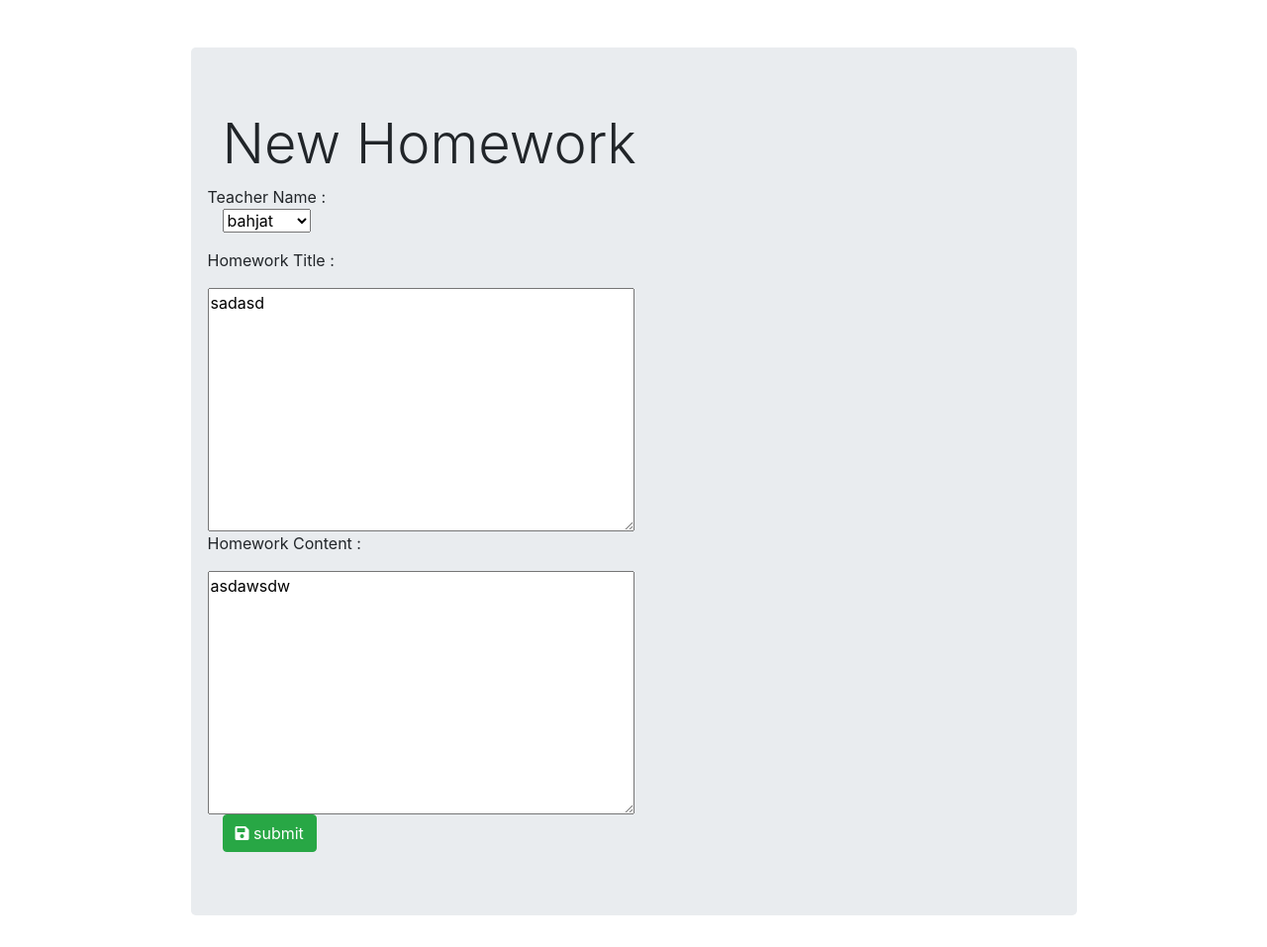
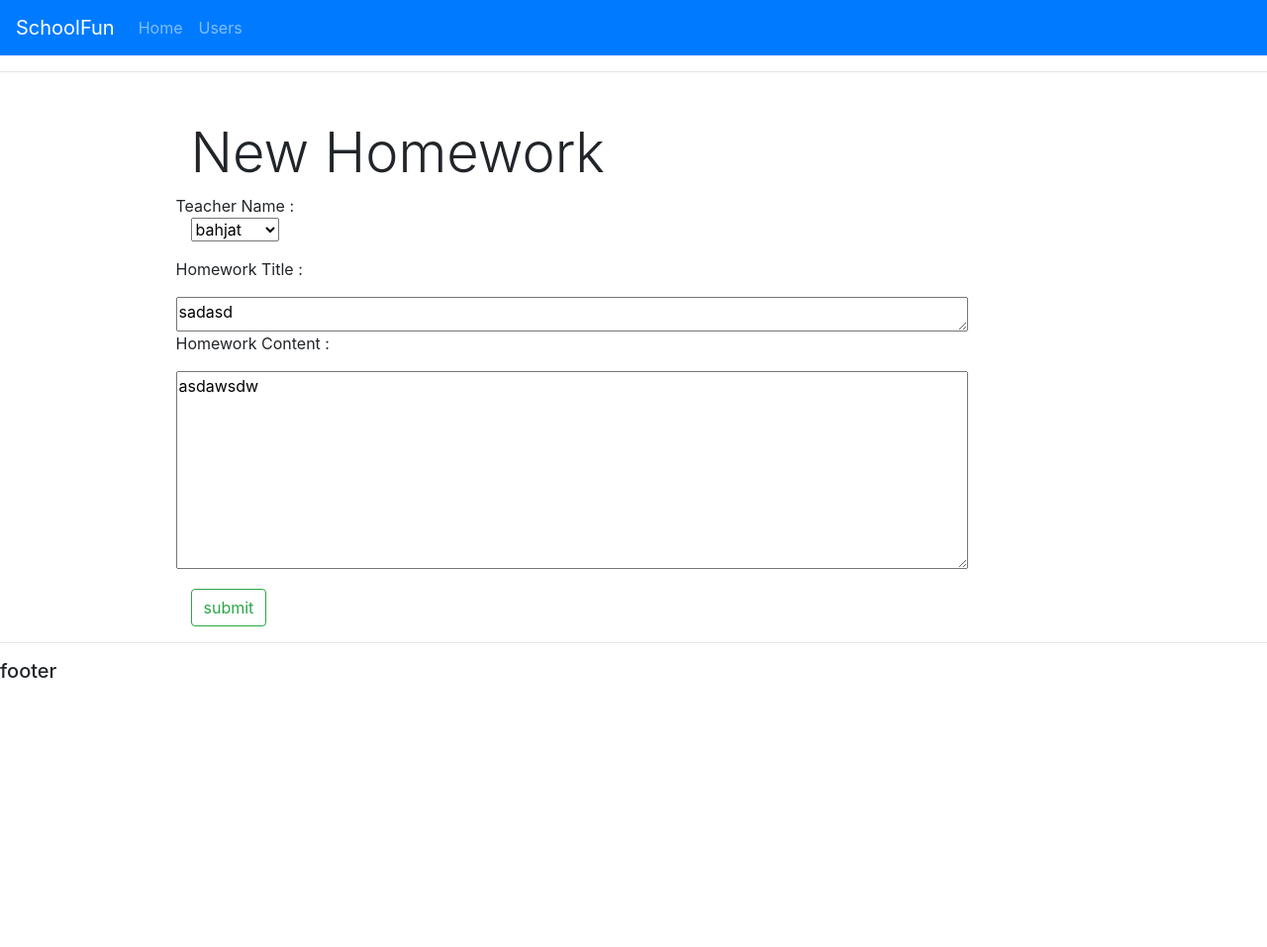
Before and after one commit to amarhbaneen/BS_PM2021_TEAM_7, a Django app: a page that uses App/templates/homework_templates/homework_form.html in a window 1280 px wide. Shown: the whole page at 99% size. After the commit the page ends 685 px from the top, so only its background shows below. Run offline with Django 3.2, Linux system fonts and the light colour scheme; data comes from the database, SQL or seed files in the repository; both versions use the stored data as it was before the commit; some libraries are stand-ins or nearby versions.

Commit message:
changed frontend

```diff
--- a/App/admin.py
+++ b/App/admin.py
@@ -12,3 +12,4 @@ admin.site.register(TeacherMessage)
 admin.site.register(Grade)
 admin.site.register(Studies)
 admin.site.register(StudiesStudent)
+admin.site.register(Bugreport)
--- a/App/models.py
+++ b/App/models.py
@@ -96,3 +96,11 @@ class TeacherMessage(models.Model):
 
     def __str__(self):
         return self.messageTitle + self.teacher.__str__()
+
+
+class Bugreport(models.Model):
+    user = models.ForeignKey(User, on_delete=models.CASCADE)
+    bugContent = models.TextField()
+
+    def __str__(self):
+        return self.bugContent
--- a/App/templates/homework_templates/homework_form.html
+++ b/App/templates/homework_templates/homework_form.html
@@ -1,20 +1,28 @@
-<!DOCTYPE html>
-<html lang="en">
+{% extends 'base.html' %}
+{% block content %}
+    <style>
+    #id_homeWorkContent
+ {
+    width: 800px;
+    height: 200px;
+}
 
-<head>
-    <meta charset="UTF-8">
-    <meta name="viewport" content="width=device-width, initial-scale=1.0">
-    <meta http-equiv="X-UA-Compatible" content="ie=edge">
-    <title>Teacher Page</title>
-    <link rel="stylesheet" href="https://stackpath.bootstrapcdn.com/bootstrap/4.3.1/css/bootstrap.min.css"
-        integrity="sha384-ggOyR0iXCbMQv3Xipma34MD+dH/1fQ784/j6cY/iJTQUOhcWr7x9JvoRxT2MZw1T" crossorigin="anonymous">
-    <link rel="stylesheet" href="https://cdnjs.cloudflare.com/ajax/libs/font-awesome/5.11.2/css/all.min.css">
-</head>
+        #id_homeWorkTitle
+ {
+    width: 800px;
+    height: 35px;
+}
+        #submit_btn
+        {
+            margin-top: 20px;
+        }
 
-<body>
+    </style>
+
+
     <div class="container">
         <div class="col-md-10 offset-md-1 mt-5">
-            <div class="jumbotron">
+
                 <h1 class="display-4">New Homework </h1>
 
 
@@ -48,24 +56,12 @@
                      </div>
 
 
-                            <button type="submit" class="btn btn-success " style="position: center"><i class="fas fa-save"></i> submit</button>
+                            <button type="submit" class="btn btn-outline-success " style="position: center" id="submit_btn"><i class="fas fa-save"></i> submit</button>
                      </form>
 
 
             </div>
-        </div>
+
     </div>
 
-
-    <script src="https://code.jquery.com/jquery-3.3.1.slim.min.js"
-        integrity="sha384-q8i/X+965DzO0rT7abK41JStQIAqVgRVzpbzo5smXKp4YfRvH+8abtTE1Pi6jizo"
-        crossorigin="anonymous"></script>
-    <script src="https://cdnjs.cloudflare.com/ajax/libs/popper.js/1.14.7/umd/popper.min.js"
-        integrity="sha384-UO2eT0CpHqdSJQ6hJty5KVphtPhzWj9WO1clHTMGa3JDZwrnQq4sF86dIHNDz0W1"
-        crossorigin="anonymous"></script>
-    <script src="https://stackpath.bootstrapcdn.com/bootstrap/4.3.1/js/bootstrap.min.js"
-        integrity="sha384-JjSmVgyd0p3pXB1rRibZUAYoIIy6OrQ6VrjIEaFf/nJGzIxFDsf4x0xIM+B07jRM"
-        crossorigin="anonymous"></script>
-</body>
-
-</html>
+{% endblock %}
--- a/App/views.py
+++ b/App/views.py
@@ -70,6 +70,8 @@ def homework_form(request, id=0):
             homework = HomeWork.objects.get(pk=id)
             form = HomeworkForm(request.POST, instance=homework)
         if form.is_valid():
+            #homework_1 = form.save(commit=False)
+            #homework_1.teacher = Teacher.objects.get(user = request.user)
             form.save()
         return redirect('/teacher')
         # @author Amar Alsana
```
Also changed, not shown: App/migrations/0001_initial.py, App/migrations/__init__.py (deleted), db.sqlite3 (deleted).
